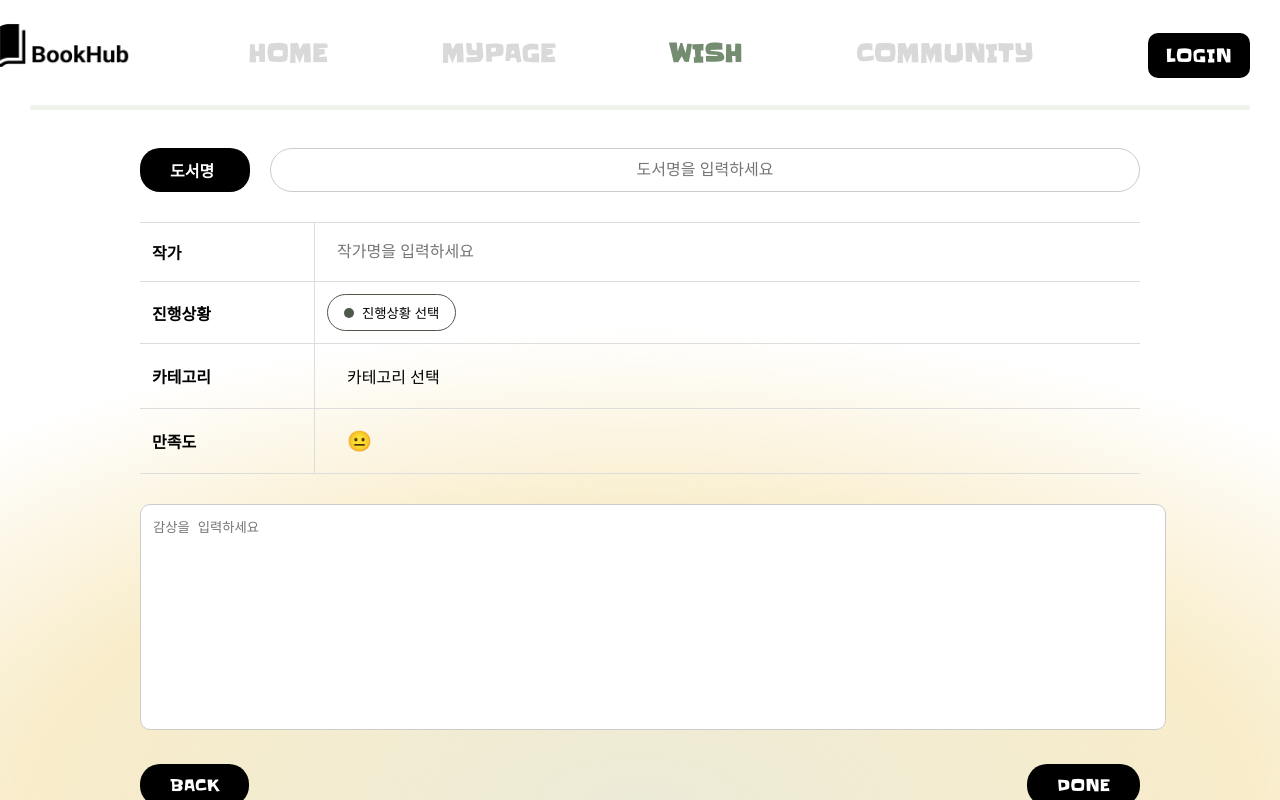
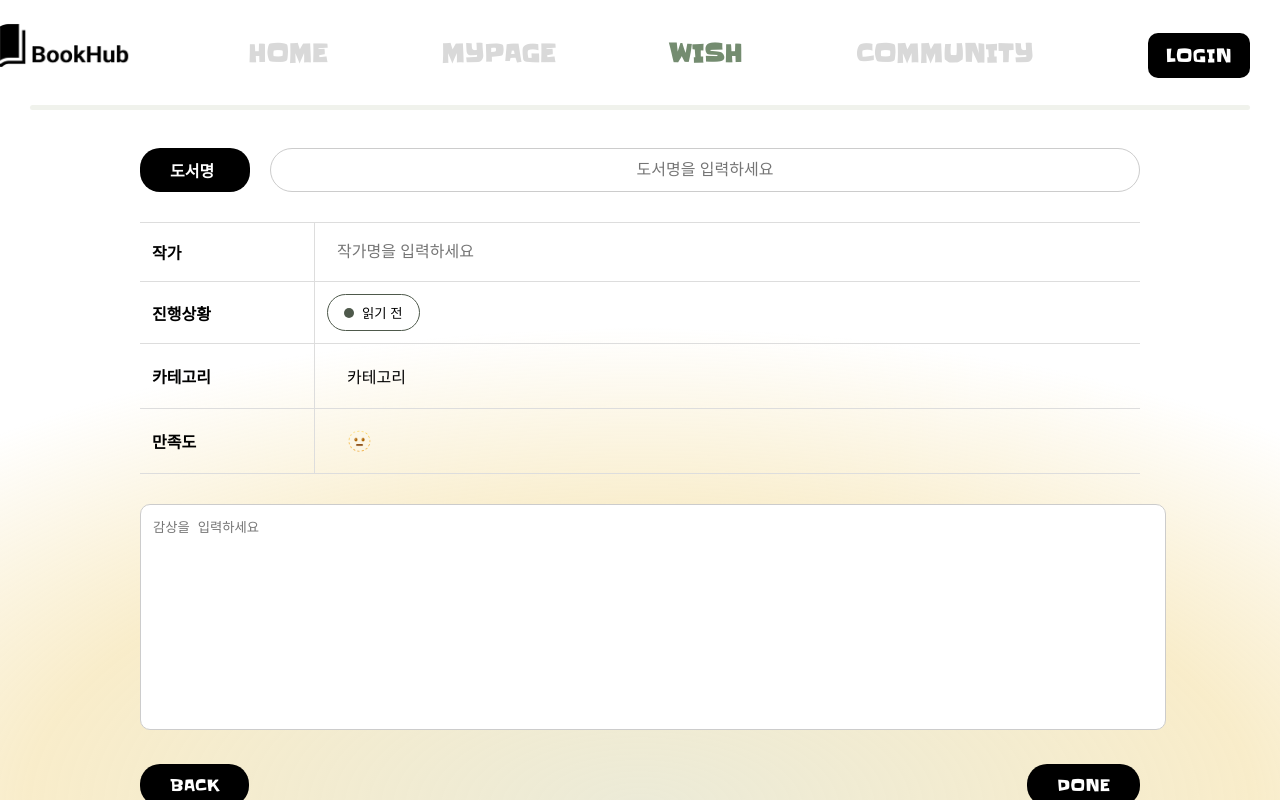
Before and after one commit to BookHub-BookTrio/BookHub-Front, a React (Create React App) app in the folder bookhub/: page /wish-create in a window 1280 px wide. Built offline with nearby package versions, Linux system fonts and the light colour scheme.

Commit message:
[Feat/#29] - WishCreate Page 버튼 기능 추가

```diff
--- a/bookhub/src/pages/wish/WishCreate.jsx
+++ b/bookhub/src/pages/wish/WishCreate.jsx
@@ -1,13 +1,57 @@
 import React, { useState } from "react";
+import { useNavigate } from "react-router-dom";
 import styles from "./WishCreate.module.css";
 
 const WishCreate = () => {
-  const [title, setTitle] = useState("");
+  const navigate = useNavigate();
+
+  const [bookname, setBookname] = useState("");
   const [author, setAuthor] = useState("");
-  const [status, setStatus] = useState("");
+  const [progress, setProgress] = useState("읽기 전");
   const [category, setCategory] = useState("");
-  const [satisfaction, setSatisfaction] = useState("");
-  const [review, setReview] = useState("");
+  const [star, setStar] = useState("🫥");
+  const [content, setContent] = useState("");
+  const [showStarOptions, setShowStarOptions] = useState(false);
+  const [showCategoryOptions, setShowCategoryOptions] = useState(false);
+
+  const progressOptions = ["읽기 전", "읽는 중", "완료"];
+
+  const categoryDisplay = {
+    ESSAY: "에세이",
+    NOVEL: "소설",
+    SELF_HELP: "자기개발",
+    POETRY: "시",
+    TECHNOLOGY: "기술/IT",
+    ETC: "기타",
+  };
+
+  const handleProgressClick = () => {
+    const currentIndex = progressOptions.indexOf(progress);
+    const nextProgress = progressOptions[(currentIndex + 1) % progressOptions.length];
+    setProgress(nextProgress);
+  };
+
+  const handleStarClick = (value) => {
+    setStar(value);
+    setShowStarOptions(false);
+  };
+
+  const handleCategoryClick = (selected) => {
+    setCategory(selected);
+    setShowCategoryOptions(false);
+  };
+
+  const handleDone = () => {
+    console.log({
+      bookname,
+      author,
+      progress,
+      category,
+      star,
+      content,
+    });
+    navigate("/wish");
+  };
 
   return (
     <div className={styles.background}>
@@ -17,8 +61,8 @@ const WishCreate = () => {
           <input
             type="text"
             className={styles.titleInput}
-            value={title}
-            onChange={(e) => setTitle(e.target.value)}
+            value={bookname}
+            onChange={(e) => setBookname(e.target.value)}
             placeholder="도서명을 입력하세요"
           />
         </div>
@@ -40,43 +84,68 @@ const WishCreate = () => {
             <tr>
               <th>진행상황</th>
               <td>
-                <button className={styles.statusButton} onClick={() => setStatus(status)}>
-                  <span className={styles.statusDot}></span>
-                  {status ? status : "진행상황 선택"}
+                <button className={styles.progressButton} onClick={handleProgressClick}>
+                  <span className={styles.progressDot}></span> {progress}
                 </button>
               </td>
             </tr>
             <tr>
               <th>카테고리</th>
               <td>
-                <button className={styles.categoryButton} onclick={() => setCategory(category)}>
-                  {category ? category : "카테고리 선택"}
-                </button>
+                <div className={styles.categoryArea}>
+                  <button
+                    className={styles.categoryButton}
+                    onClick={() => setShowCategoryOptions((prev) => !prev)}
+                  >
+                    {categoryDisplay[category] || "카테고리"}
+                  </button>
+                  {showCategoryOptions && (
+                    <div className={styles.categoryOptions}>
+                      {Object.keys(categoryDisplay).map((key) => (
+                        <button key={key} onClick={() => handleCategoryClick(key)}>
+                          {categoryDisplay[key]}
+                        </button>
+                      ))}
+                    </div>
+                  )}
+                </div>
               </td>
             </tr>
             <tr>
               <th>만족도</th>
               <td>
-                <button className={styles.satisfactionButton} onclick={() => setSatisfaction(satisfaction)}>
-                  {satisfaction ? satisfaction : "😐"}
-                </button>
+                <div className={styles.starArea}>
+                  <button
+                    className={styles.starButton}
+                    onClick={() => setShowStarOptions((prev) => !prev)}
+                  >
+                    {star}
+                  </button>
+                  {showStarOptions && (
+                    <div className={styles.starOptions}>
+                      <button onClick={() => handleStarClick("😊")}>😊</button>
+                      <button onClick={() => handleStarClick("😐")}>😐</button>
+                      <button onClick={() => handleStarClick("😞")}>😞</button>
+                    </div>
+                  )}
+                </div>
               </td>
             </tr>
           </tbody>
         </table>
 
-        <div className={styles.reviewArea}>
+        <div className={styles.contentArea}>
           <textarea
             className={styles.textarea}
-            value={review}
-            onChange={(e) => setReview(e.target.value)}
+            value={content}
+            onChange={(e) => setContent(e.target.value)}
             placeholder="감상을 입력하세요"
           />
         </div>
 
         <div className={styles.buttonGroup}>
-          <button className={styles.backButton}>BACK</button>
-          <button className={styles.doneButton}>DONE</button>
+          <button className={styles.backButton} onClick={() => navigate(-1)}>BACK</button>
+          <button className={styles.doneButton} onClick={handleDone}>DONE</button>
         </div>
       </div>
     </div>
--- a/bookhub/src/pages/wish/WishCreate.module.css
+++ b/bookhub/src/pages/wish/WishCreate.module.css
@@ -70,7 +70,7 @@
 	outline: none;
 }
 
-.statusButton {
+.progressButton {
 	display: flex;
 	align-items: center;
 	gap: 8px;
@@ -81,7 +81,7 @@
 	cursor: pointer;
 }
 
-.statusDot {
+.progressDot {
 	width: 10px;
 	height: 10px;
 	border-radius: 50%;
@@ -102,23 +102,22 @@
 
 .categoryOptions {
 	position: absolute;
-	top: 40px;
-	left: 0;
+	top: 0;
+	left: 100px;
 	display: flex;
-	flex-wrap: wrap;
+	flex-direction: row;
 	gap: 10px;
-	background: white;
 	padding: 8px;
 	border: 1px solid #ccc;
 	border-radius: 10px;
 	z-index: 10;
 }
 
-.satisfactionArea {
+.starArea {
 	position: relative;
 }
 
-.satisfactionButton {
+.starButton {
 	padding: 8px 20px;
 	border: none;
 	background: none;
@@ -126,20 +125,20 @@
 	cursor: pointer;
 }
 
-.satisfactionOptions {
+.starOptions {
 	position: absolute;
-	top: 40px;
-	left: 0;
+	top: 0;
+	left: 100px;
 	display: flex;
+	flex-direction: row;
 	gap: 10px;
-	background: white;
 	padding: 8px;
 	border: 1px solid #ccc;
 	border-radius: 10px;
 	z-index: 10;
 }
 
-.reviewArea {
+.contentArea {
 	margin-top: 20px;
 }
 
```
